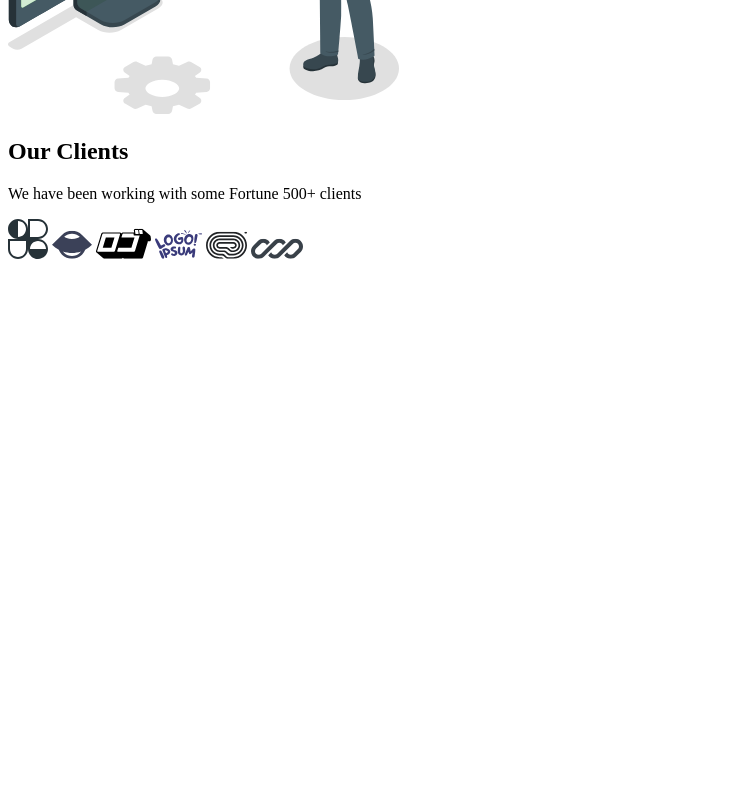
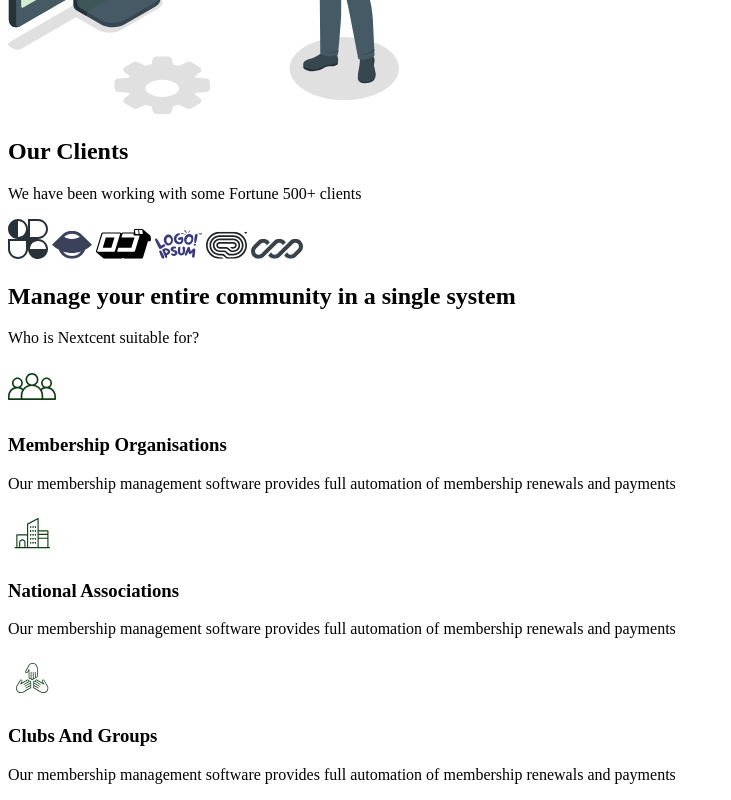
Before and after one commit to astik-dev/landing-page, a website with bundled scripts: page src/index.html in a window 1280 px wide. Shown: the part 606-1406 px from the top of the page, without its empty margins (0-731 px from the left). Before the commit the page ends 877 px from the top, so only its background shows below. Built offline with nearby package versions, Linux system fonts and the light colour scheme; files whose address does not match are found by name.

Commit message:
Add 'suitable-for' section

```diff
--- /dev/null
+++ b/src/components/_suitable-for.html
@@ -0,0 +1,40 @@
+<section class="suitable-for">
+    <div class="container">
+
+        <h2 class="suitable-for__title title">Manage your entire community in a single system</h2>
+
+        <p class="suitable-for__subtitle subtitle">Who is Nextcent suitable for?</p>
+
+        <div class="suitable-for__items">
+
+            @@include('./_suitable-for__item.html', {
+                "img": {
+                    "src": "img/suitable-for/icon-1.svg",
+                    "alt": "Icon 1",
+                },
+                "title": "Membership Organisations",
+                "text": "Our membership management software provides full automation of membership renewals and payments",
+            })
+
+            @@include('./_suitable-for__item.html', {
+                "img": {
+                    "src": "img/suitable-for/icon-2.svg",
+                    "alt": "Icon 2",
+                },
+                "title": "National Associations",
+                "text": "Our membership management software provides full automation of membership renewals and payments",
+            })
+
+            @@include('./_suitable-for__item.html', {
+                "img": {
+                    "src": "img/suitable-for/icon-3.svg",
+                    "alt": "Icon 3",
+                },
+                "title": "Clubs And Groups",
+                "text": "Our membership management software provides full automation of membership renewals and payments",
+            })
+
+        </div>
+
+    </div>
+</section>
--- /dev/null
+++ b/src/components/_suitable-for__item.html
@@ -0,0 +1,11 @@
+<article class="suitable-for__item">
+
+    <div class="suitable-for__item-img">
+        <img src="@@img.src" alt="@@img.alt">
+    </div>
+
+    <h3 class="suitable-for__item-title">@@title</h3>
+
+    <p class="suitable-for__item-text">@@text</p>
+
+</article>
--- a/src/index.html
+++ b/src/index.html
@@ -24,6 +24,8 @@
 
         @@include('./components/_our-clients.html')
 
+        @@include('./components/_suitable-for.html')
+
     </main>
 
     <script src="js/script.min.js"></script>
--- a/src/scss/abstracts/_transitions.scss
+++ b/src/scss/abstracts/_transitions.scss
@@ -1 +1,3 @@
 $btn: all 0.2s ease;
+
+$suitable-for-item: all 0.3s ease-in-out;
--- a/src/scss/base/_typography.scss
+++ b/src/scss/base/_typography.scss
@@ -5,6 +5,7 @@
 
 body {
     font-family: 'Inter', sans-serif;
+    color: colors.$neutral-3;
 }
 
 
@@ -36,6 +37,19 @@ h2 {
         font-size: 27px;
     }
 }
+h3 {
+    color: colors.$neutral-1;
+    font-size: 28px;
+    line-height: 128.571%;
+    font-weight: 700;
+
+    @media (max-width: $lg) {
+        font-size: 24px;
+    }
+    @media (max-width: $sm) {
+        font-size: 20px;
+    }
+}
 
 
 .title {
@@ -45,5 +59,4 @@ h2 {
 .subtitle {
     font-size: 16px;
     line-height: 150%;
-    color: colors.$neutral-3;
 }
--- /dev/null
+++ b/src/scss/layout/_suitable-for.scss
@@ -0,0 +1,125 @@
+@use "abstracts/colors";
+@use "abstracts/transitions";
+@use "abstracts/breakpoints" as *;
+@use "abstracts/mixins" as *;
+
+
+
+.suitable-for {
+
+    padding: 30px 0 42px 0;
+
+    @media (max-width: $lg) {
+        padding: 25px 0 36px 0;
+    }
+    @media (max-width: $sm) {
+        padding: 20px 0 30px 0;
+    }
+
+    &__title,
+    &__subtitle {
+        text-align: center;
+    }
+
+    &__title {
+        max-width: 550px;
+
+        margin: 0 auto;
+
+        @media (max-width: $lg) {
+            max-width: 500px;
+        }
+        @media (max-width: $sm) {
+            max-width: 420px;
+        }
+    }
+
+    &__subtitle {
+        margin: 6px 0 16px 0;
+    }
+
+    &__items {
+        @include flex (flex, space-between, center, 40px, wrap);
+
+        @media (max-width: $lg) {
+            gap: 30px;
+        }
+        @media (max-width: $md) {
+            gap: 25px;
+            justify-content: space-around;
+        }
+        @media (max-width: $sm) {
+            gap: 20px;
+        }
+    }
+
+    &__item {
+        flex: 1;
+
+        max-width: 299px;
+        min-width: 0;
+
+        padding: 24px 32px;
+
+        border-radius: 8px;
+        box-shadow: 0px 2px 4px 0px rgba(171, 190, 209, 0.20);
+
+        transition: transitions.$suitable-for-item;
+
+        text-align: center;
+
+        @media (max-width: $md) {
+            min-width: 250px;
+        }
+        @media (max-width: $sm) {
+            min-width: 280px;
+        }
+
+        @media (hover: hover) {
+            &:hover {
+                transform: scale(1.03);
+            }
+        }
+
+
+        &-img {
+            position: relative;
+
+            display: inline-block;
+
+            width: 65px;
+            height: 56px;
+
+            text-align: left;
+
+            img {
+                position: relative;
+                z-index: 2;
+
+                width: 48px;
+                height: 48px;
+            }
+
+            &:after {
+                content: "";
+
+                position: absolute;
+                z-index: 1;
+                bottom: 0;
+                right: 0;
+
+                display: inline-block;
+
+                width: 50px;
+                height: 49px;
+
+                border-radius: 18px 5px 10px 5px;
+                background: colors.$tint-1;
+            }
+        }
+
+        &-title {
+            margin: 16px 0 8px 0;
+        }
+    }
+}
--- a/src/scss/style.scss
+++ b/src/scss/style.scss
@@ -7,3 +7,4 @@
 @use "layout/header";
 @use "layout/hero";
 @use "layout/our-clients";
+@use "layout/suitable-for";
```
Also changed, not shown: src/img/suitable-for/icon-1.svg (added), src/img/suitable-for/icon-2.svg (added), src/img/suitable-for/icon-3.svg (added).
